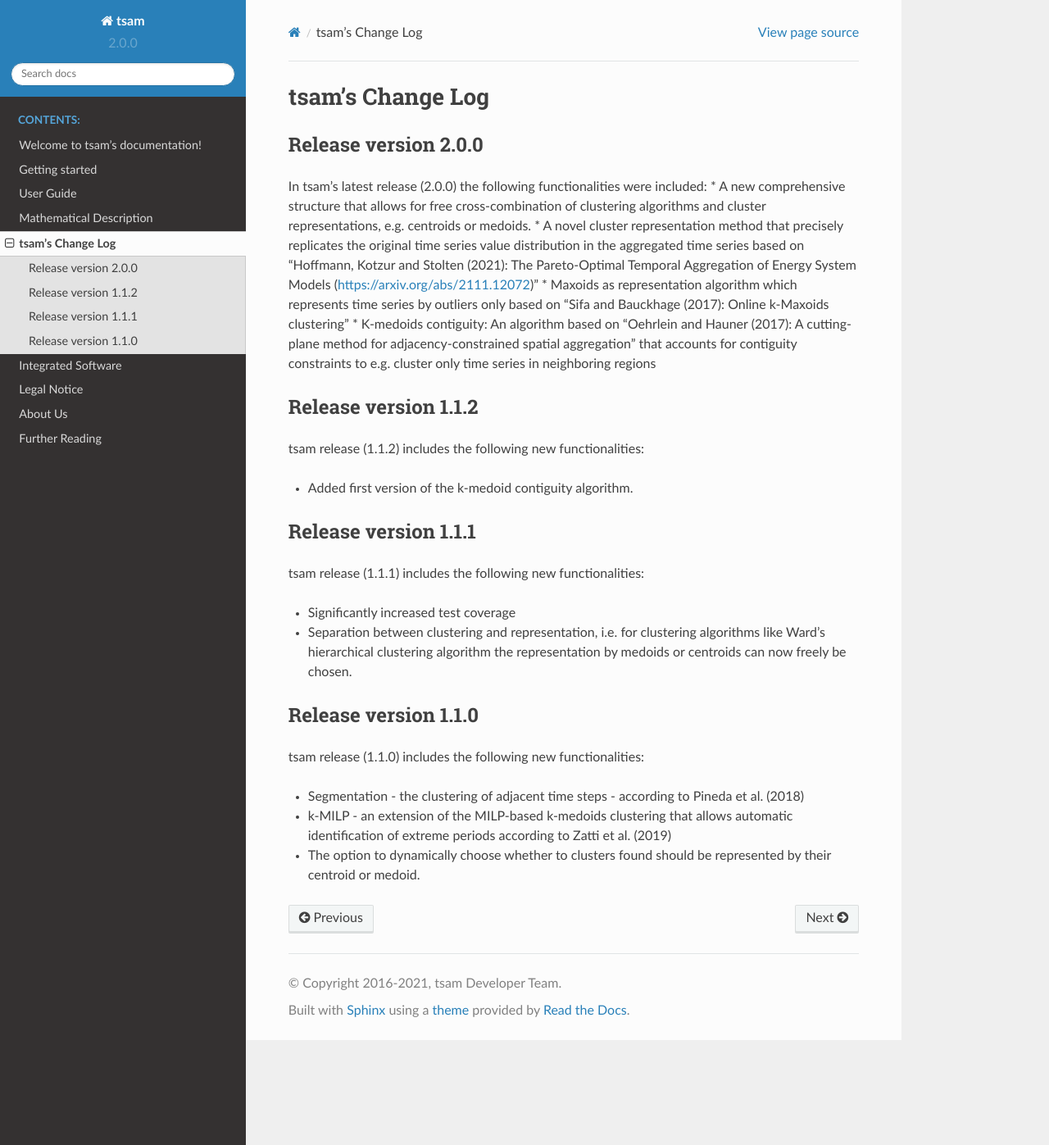
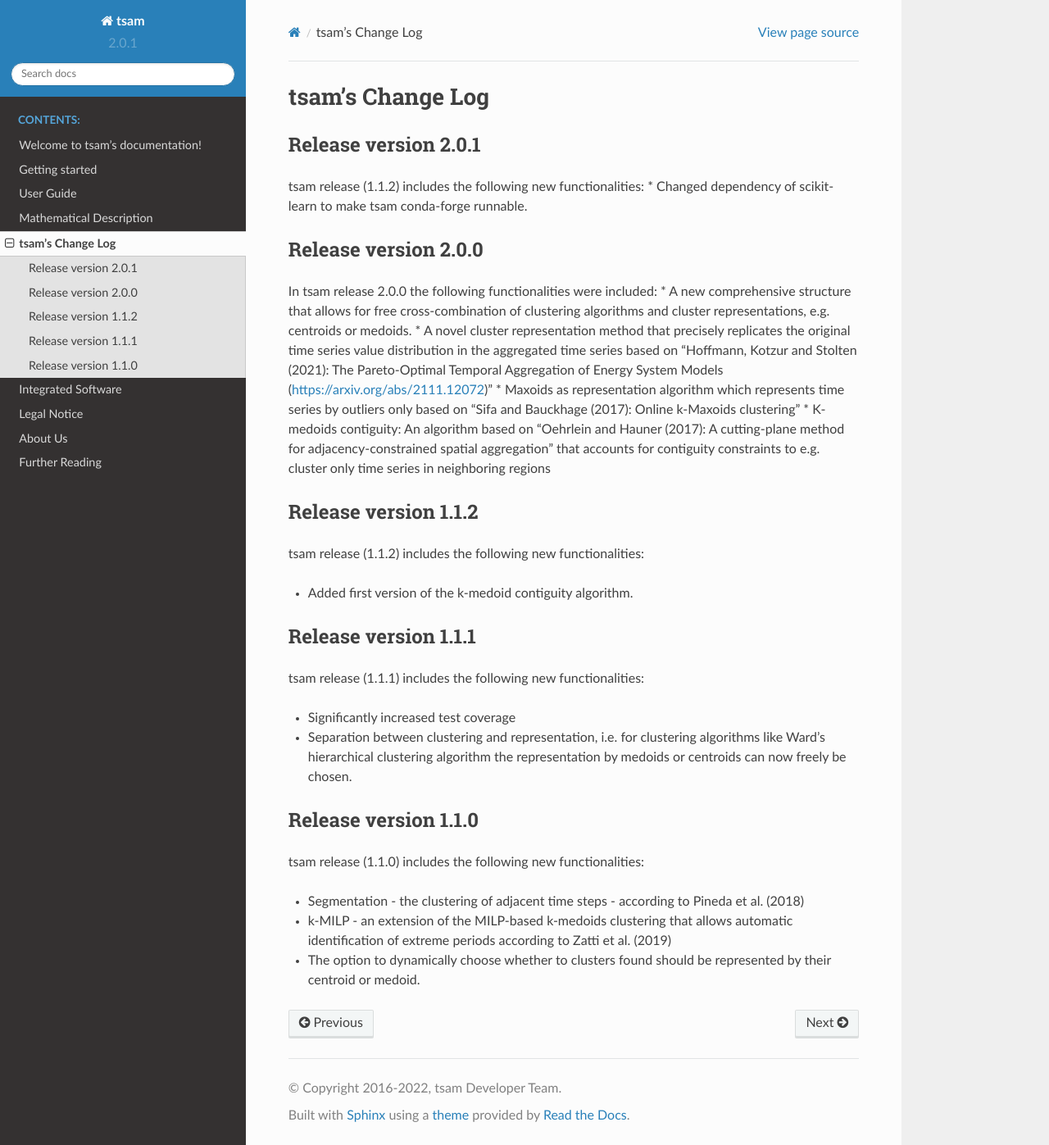
Before and after one commit to FZJ-IEK3-VSA/tsam, a Sphinx documentation site: the page built from docs/source/newsDoc.rst, in a window 1280 px wide and 1397 px high. Shown: the whole window at 82% size. Built offline with Sphinx 7.4.7 and the Read the Docs theme 2.0.0, drawn with Linux system fonts in a browser that asks for light colours; formulas are drawn with MathJax 3.

Commit message:
Updated docstrings for tsam release 2.0.1

```diff
--- a/docs/source/conf.py
+++ b/docs/source/conf.py
@@ -69,7 +69,7 @@
 
 # General information about the project.
 project = "tsam"
-copyright = "2016-2021, tsam Developer Team"
+copyright = "2016-2022, tsam Developer Team"
 author = "Leander Kotzur, Maximilian Hoffmann"
 
 # The version info for the project you're documenting, acts as replacement for
@@ -77,9 +77,9 @@
 # built documents.
 #
 # The short X.Y version.
-version = "2.0.0"
+version = "2.0.1"
 # The full version, including alpha/beta/rc tags.
-release = "2.0.0"
+release = "2.0.1"
 
 # The language for content autogenerated by Sphinx. Refer to documentation
 # for a list of supported languages.
--- a/docs/source/legalNoticeDoc.rst
+++ b/docs/source/legalNoticeDoc.rst
@@ -8,7 +8,7 @@
 
 `MIT License <https://opensource.org/licenses/MIT>`_
 
-Copyright (C) 2016-2020 Leander Kotzur, Maximilian Hoffmann, Peter Markewitz, Martin Robinius, Detlef Stolten
+Copyright (C) 2016-2022 Leander Kotzur, Maximilian Hoffmann, Peter Markewitz, Martin Robinius, Detlef Stolten
 
 ***************
 Acknowledgement
--- a/docs/source/newsDoc.rst
+++ b/docs/source/newsDoc.rst
@@ -3,10 +3,18 @@
 #################
 
 *********************
+Release version 2.0.1
+*********************
+
+tsam release (1.1.2) includes the following new functionalities:
+* Changed dependency of scikit-learn to make tsam conda-forge runnable.
+
+
+*********************
 Release version 2.0.0
 *********************
 
-In tsam’s latest release (2.0.0) the following functionalities were included:
+In tsam release 2.0.0 the following functionalities were included:
 * A new comprehensive structure that allows for free cross-combination of clustering algorithms and cluster representations, e.g. centroids or medoids.
 * A novel cluster representation method that precisely replicates the original time series value distribution in the aggregated time series based on “Hoffmann, Kotzur and Stolten (2021): The Pareto-Optimal Temporal Aggregation of Energy System Models (https://arxiv.org/abs/2111.12072)”
 * Maxoids as representation algorithm which represents time series by outliers only based on “Sifa and Bauckhage (2017): Online k-Maxoids clustering”
--- a/setup.py
+++ b/setup.py
@@ -8,7 +8,7 @@
 
 setuptools.setup(
     name="tsam",
-    version="2.0.0",
+    version="2.0.1",
     author="Leander Kotzur, Maximilian Hoffmann",
     author_email="l.kotzur@fz-juelich.de, max.hoffmann@fz-juelich.de",
     description="Time series aggregation module (tsam) to create typical periods",
```
